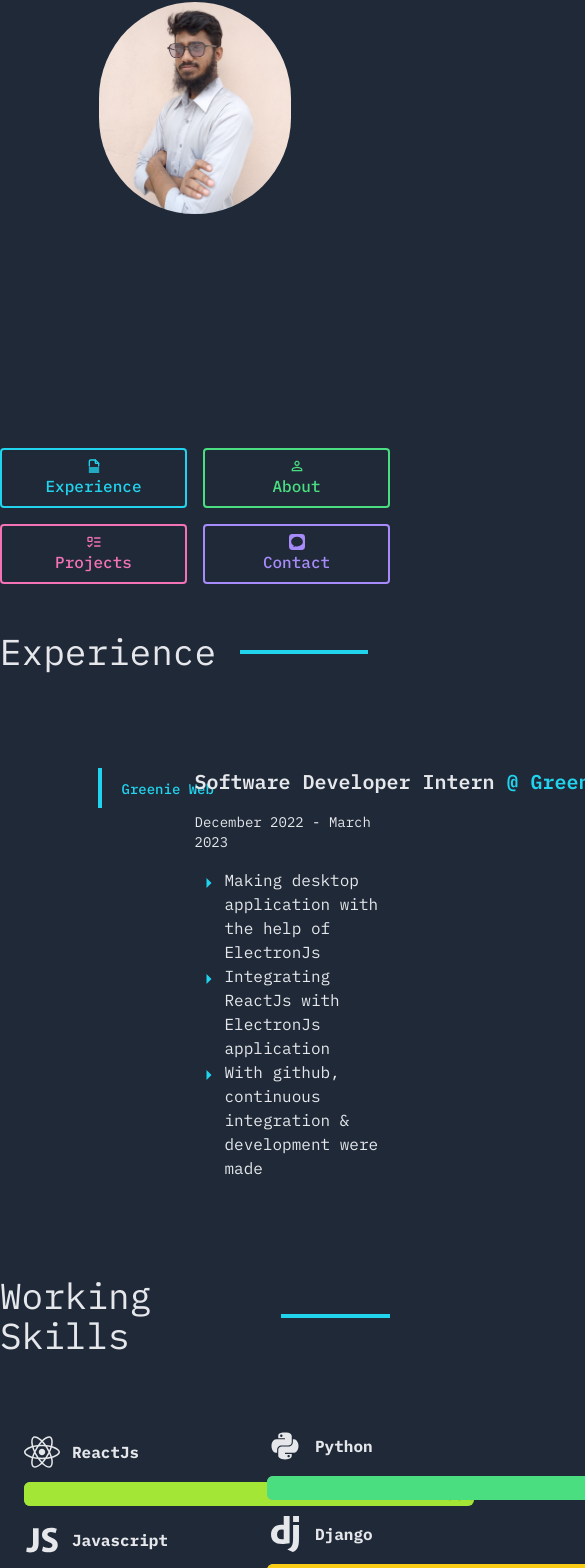
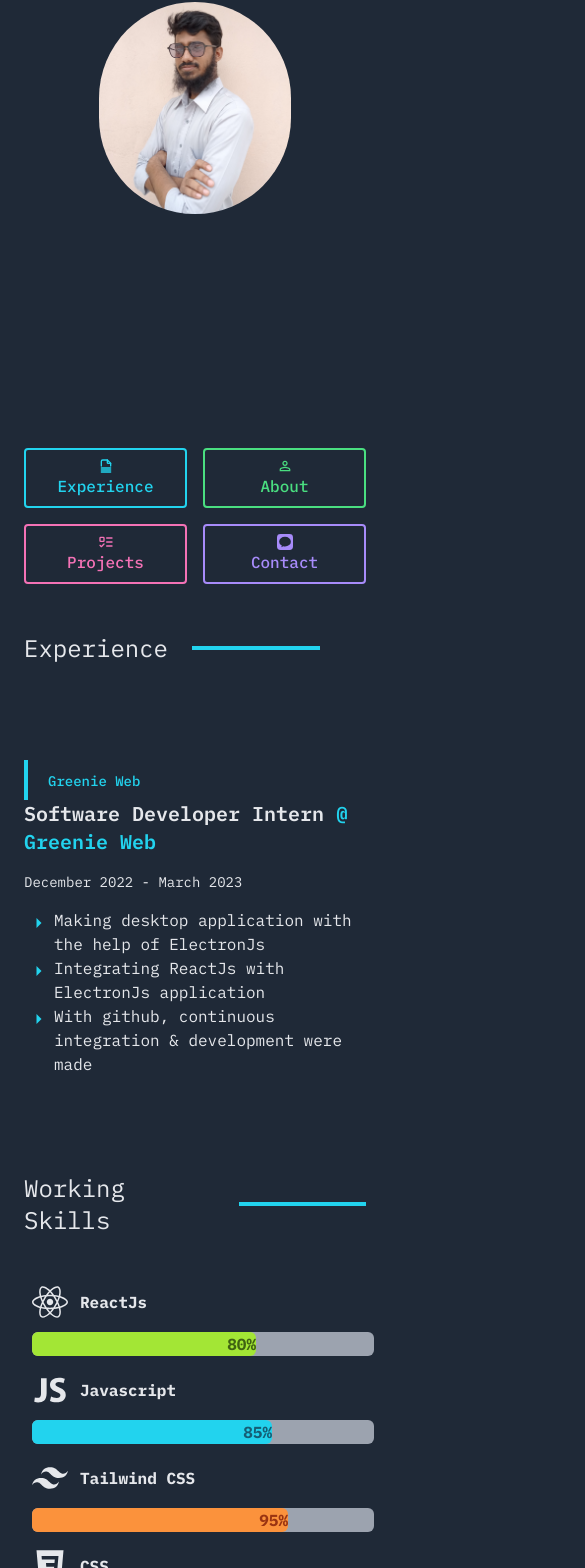
Before and after one commit to shadullah/Portfolio_2_0, a React (Vite) app: page / in a window 390 px wide. Shown: the part 404-1972 px from the top of the page, 585 px wide, since content can reach past the window. Built offline with nearby package versions, Linux system fonts and the light colour scheme.

Commit message:
experience responsive

```diff
--- a/src/Pages/Experience/Experience.jsx
+++ b/src/Pages/Experience/Experience.jsx
@@ -10,13 +10,13 @@ import {
 
 const Experience = () => {
   return (
-    <div>
+    <div className="mx-6 md:mx-0">
       <div className="flex items-center space-x-2">
-        <h1 className="text-4xl mr-4">Experience</h1>
+        <h1 className="text-2xl md:text-4xl mr-4">Experience</h1>
         <div className="h-1 w-32 bg-cyan-400"></div>
       </div>
-      <div className="my-24">
-        <div className="w-1/2 mx-auto flex justify-between space-x-8 items-start">
+      <div className="my-24 md-6 md:mx-0">
+        <div className="w-full md:w-1/2 mx-auto block md:flex justify-between md:space-x-8 items-start">
           <div className="side w-1/3">
             <p className="border-l-4 border-cyan-400 p-2">
               <button className="ml-3 text-sm font-medium text-cyan-400 whitespace-nowrap">
@@ -25,7 +25,7 @@ const Experience = () => {
             </p>
           </div>
           <div className="w-full space-y-4">
-            <h3 className="text-xl font-semibold whitespace-nowrap">
+            <h3 className="text-xl font-semibold">
               Software Developer Intern{" "}
               <a
                 className="text-cyan-400 border-cyan-400 hover:border-b-2 hover:transition duration-500"
@@ -65,18 +65,18 @@ const Experience = () => {
         </div>
       </div>
       <div className="flex items-center space-x-2">
-        <h1 className="text-4xl mr-4">Working Skills</h1>
+        <h1 className="text-2xl md:text-4xl mr-2 md:mr-4">Working Skills</h1>
         <div className="h-1 w-32 bg-cyan-400"></div>
       </div>
-      <div className="my-12 flex items-center">
-        <div className="w-1/2 m-6 space-y-4">
+      <div className="my-12 block md:flex items-center">
+        <div className="w-full md:w-1/2 m-2 md:m-6 space-y-4">
           <div>
             <div className="flex items-center space-x-3 mb-3 ">
               <FaReact className="text-4xl font-extrabold" />
               <p className="font-bold">ReactJs</p>
             </div>
             <div className="bg-gray-400 rounded-md">
-              <div className="bg-lime-400 rounded-md w-[450px] text-lime-800 font-bold text-right">
+              <div className="bg-lime-400 rounded-md w-56 md:w-[450px] text-lime-800 font-bold text-right">
                 80%
               </div>
             </div>
@@ -88,7 +88,7 @@ const Experience = () => {
               <p className="font-bold">Javascript</p>
             </div>
             <div className="bg-gray-400 rounded-md">
-              <div className="bg-cyan-400 rounded-md w-[480px] text-cyan-800 font-bold text-right">
+              <div className="bg-cyan-400 rounded-md w-60 md:w-[480px] text-cyan-800 font-bold text-right">
                 85%
               </div>
             </div>
@@ -100,7 +100,7 @@ const Experience = () => {
               <p className="font-bold">Tailwind CSS</p>
             </div>
             <div className="bg-gray-400 rounded-md">
-              <div className="bg-orange-400 w-[530px] rounded-md text-orange-800 font-bold text-right">
+              <div className="bg-orange-400 w-64 md:w-[530px] rounded-md text-orange-800 font-bold text-right">
                 95%
               </div>
             </div>
@@ -111,7 +111,7 @@ const Experience = () => {
               <p className="font-bold">CSS</p>
             </div>
             <div className="bg-gray-400 rounded-md">
-              <div className="bg-violet-400 rounded-md w-[510px] text-violet-800 font-bold text-right">
+              <div className="bg-violet-400 rounded-md w-60 md:w-[510px] text-violet-800 font-bold text-right">
                 90%
               </div>
             </div>
@@ -122,21 +122,21 @@ const Experience = () => {
               <p className="font-bold">MongoDB</p>
             </div>
             <div className="bg-gray-400 rounded-md">
-              <div className="bg-purple-400 rounded-md w-[410px] text-purple-800 font-bold text-right">
+              <div className="bg-purple-400 rounded-md w-44 md:w-[410px] text-purple-800 font-bold text-right">
                 65%
               </div>
             </div>
           </div>
         </div>
 
-        <div className="w-1/2 m-6 space-y-4">
+        <div className="w-full md:w-1/2 m-2 md:m-6 space-y-4">
           <div>
             <div className="flex items-center space-x-3 mb-3 ">
               <IoLogoPython className="text-4xl font-extrabold" />
               <p className="font-bold">Python</p>
             </div>
             <div className="bg-gray-400 rounded-md">
-              <div className="bg-green-400 rounded-md w-[450px] text-green-800 font-bold text-right">
+              <div className="bg-green-400 rounded-md w-56 md:w-[450px] text-green-800 font-bold text-right">
                 80%
               </div>
             </div>
@@ -147,7 +147,7 @@ const Experience = () => {
               <p className="font-bold">Django</p>
             </div>
             <div className="bg-gray-400 rounded-md">
-              <div className="bg-yellow-400 rounded-md w-[480px] text-yellow-800 font-bold text-right">
+              <div className="bg-yellow-400 rounded-md w-60 md:w-[480px] text-yellow-800 font-bold text-right">
                 85%
               </div>
             </div>
@@ -159,7 +159,7 @@ const Experience = () => {
               <p className="font-bold">Django Rest Framwork</p>
             </div>
             <div className="bg-gray-400 rounded-md">
-              <div className="bg-cyan-400 w-[440px] rounded-md text-cyan-800 font-bold text-right">
+              <div className="bg-cyan-400 w-52 md:w-[440px] rounded-md text-cyan-800 font-bold text-right">
                 75%
               </div>
             </div>
@@ -171,7 +171,7 @@ const Experience = () => {
               <p className="font-bold">NodeJs</p>
             </div>
             <div className="bg-gray-400 rounded-md">
-              <div className="bg-blue-400 w-[410px] rounded-md text-blue-800 font-bold text-right">
+              <div className="bg-blue-400 w-44 md:w-[410px] rounded-md text-blue-800 font-bold text-right">
                 65%
               </div>
             </div>
@@ -183,7 +183,7 @@ const Experience = () => {
               <p className="font-bold">PostgreSQL</p>
             </div>
             <div className="bg-gray-400 rounded-md">
-              <div className="bg-sky-400 w-[410px] rounded-md text-sky-800 font-bold text-right">
+              <div className="bg-sky-400 w-44 md:w-[410px] rounded-md text-sky-800 font-bold text-right">
                 65%
               </div>
             </div>
--- a/src/Pages/Home.jsx
+++ b/src/Pages/Home.jsx
@@ -29,7 +29,7 @@ const Home = () => {
     <div>
       <Banner />
       <div className="max-w-[1200px] mx-auto">
-        <div className="grid grid-cols-2 md:grid-cols-4 gap-4 mb-12">
+        <div className="grid grid-cols-2 md:grid-cols-4 gap-4 mb-12 mx-6 md:mx-0">
           <div
             onClick={() => setcurrent("Experience")}
             className="py-2 px-3 md:px-6 border-2 border-cyan-400 text-cyan-400 rounded hover:bg-cyan-900 transition font-medium duration-500 cursor-pointer text-center"
```
